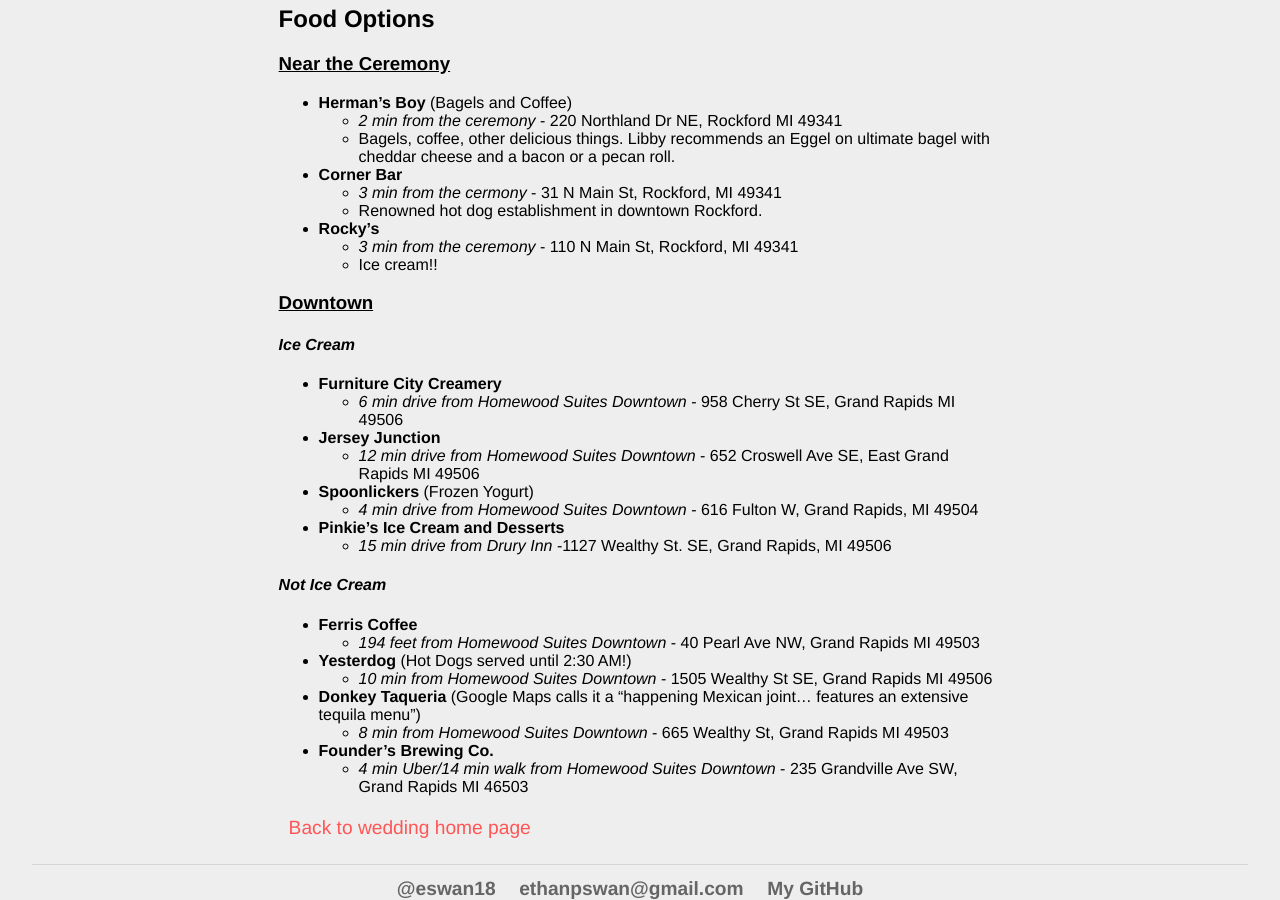
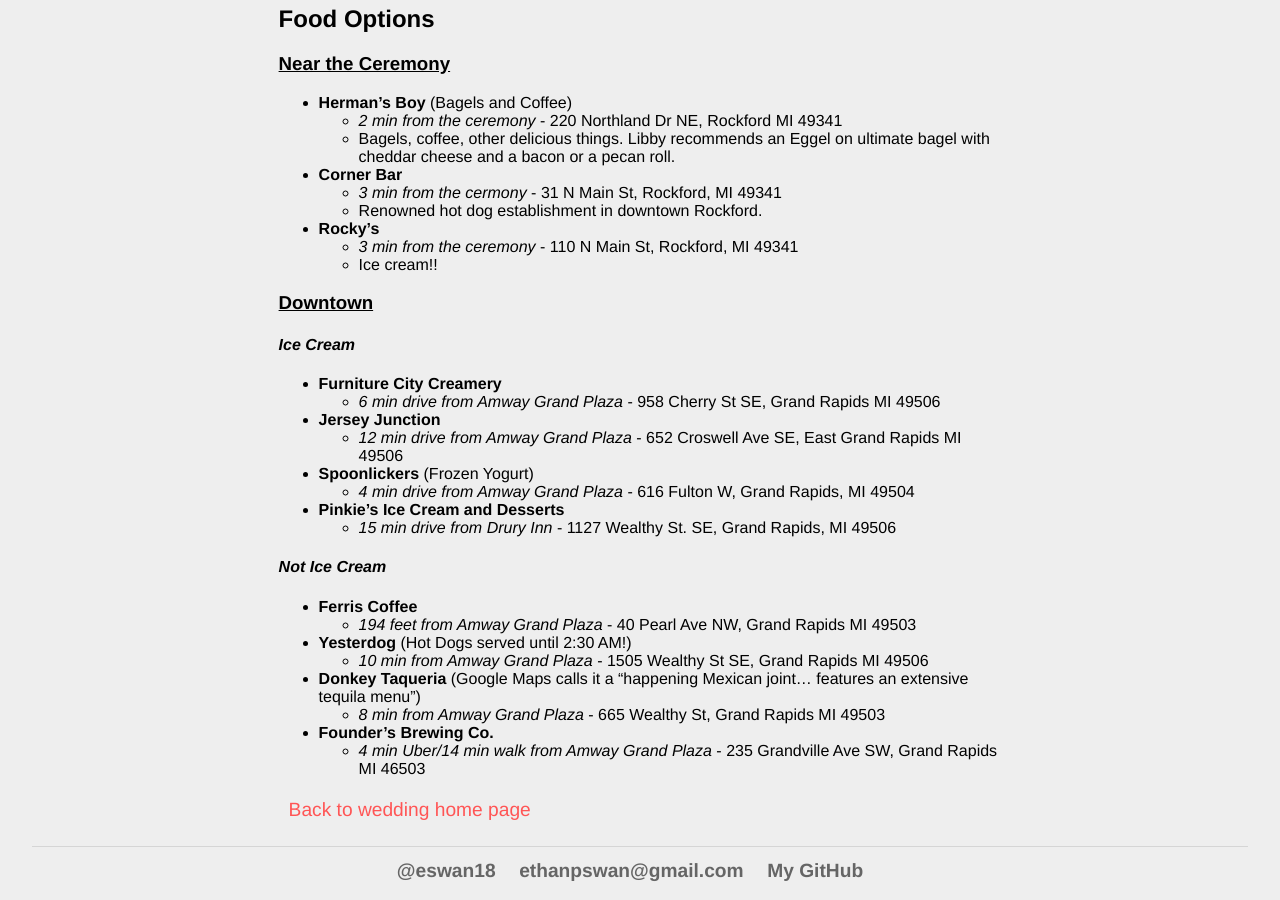
Before and after one commit to eswan18/ethanswan.com, a Jekyll site: the page built from tosstherice/hotels_food.md, in a window 1280 px wide and 900 px high, scrolled down 1190 px. Built offline with Jekyll 4.4.1, drawn with Linux system fonts in a browser that asks for light colours.

Commit message:
Update hotel name in tosstherice

```diff
--- a/tosstherice/hotels_food.md
+++ b/tosstherice/hotels_food.md
@@ -40,24 +40,24 @@
 
 #### *Ice Cream*
 - **Furniture City Creamery**
-    - *6 min drive from Homewood Suites Downtown* - 958 Cherry St SE, Grand Rapids MI 49506
+    - *6 min drive from Amway Grand Plaza* - 958 Cherry St SE, Grand Rapids MI 49506
 - **Jersey Junction**
-    - *12 min drive from Homewood Suites Downtown* - 652 Croswell Ave SE, East Grand Rapids MI 49506
+    - *12 min drive from Amway Grand Plaza* - 652 Croswell Ave SE, East Grand Rapids MI 49506
 - **Spoonlickers** (Frozen Yogurt)
-    - *4 min drive from Homewood Suites Downtown* - 616 Fulton W, Grand Rapids, MI 49504
+    - *4 min drive from Amway Grand Plaza* - 616 Fulton W, Grand Rapids, MI 49504
 - **Pinkie's Ice Cream and Desserts**
-    - *15 min drive from Drury Inn* -1127 Wealthy St. SE, Grand Rapids, MI 49506
+    - *15 min drive from Drury Inn* - 1127 Wealthy St. SE, Grand Rapids, MI 49506
 
 
 
 #### *Not Ice Cream*
 - **Ferris Coffee**
-    - *194 feet from Homewood Suites Downtown* - 40 Pearl Ave NW, Grand Rapids MI 49503
+    - *194 feet from Amway Grand Plaza* - 40 Pearl Ave NW, Grand Rapids MI 49503
 - **Yesterdog** (Hot Dogs served until 2:30 AM!)
-    - *10 min from Homewood Suites Downtown* - 1505 Wealthy St SE, Grand Rapids MI 49506
+    - *10 min from Amway Grand Plaza* - 1505 Wealthy St SE, Grand Rapids MI 49506
 - **Donkey Taqueria** (Google Maps calls it a "happening Mexican joint... features an extensive tequila menu")
-    - *8 min from Homewood Suites Downtown* - 665 Wealthy St, Grand Rapids MI 49503
+    - *8 min from Amway Grand Plaza* - 665 Wealthy St, Grand Rapids MI 49503
 - **Founder's Brewing Co.**
-    - *4 min Uber/14 min walk from Homewood Suites Downtown* - 235 Grandville Ave SW, Grand Rapids MI 46503
+    - *4 min Uber/14 min walk from Amway Grand Plaza* - 235 Grandville Ave SW, Grand Rapids MI 46503
 
 [Back to wedding home page](/tosstherice)
```
